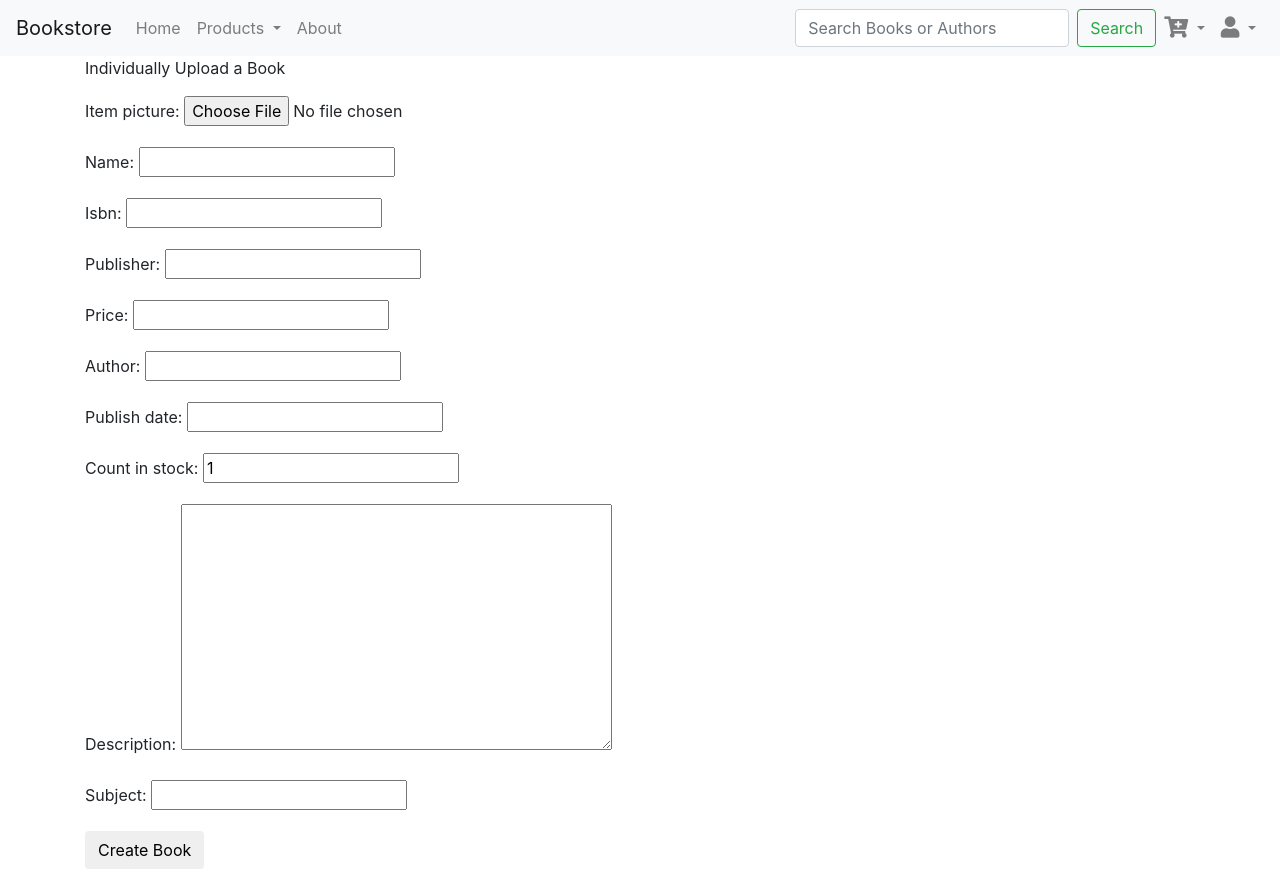
After one commit to dsluo-archive/BookStore, a Django app: page /book/create-book/ in a window 1280 px wide. The commit adds this page. Run offline with Django 3.2, Linux system fonts and the light colour scheme; some libraries are stand-ins or nearby versions.

Commit message:
Added a genre model. Added a create_book form. Added a mass_create_book form. Removed id field for book (was unnecessary). Made ISBN field unique. Added a subject (Genre) field. Added a url to create a book (functional). Added a url to mass create books (nonfunctional). Added a default /book/ url, redirects to home page. Removed footer from base.html - will let a better one be made. Added templates for the two forms.

```diff
--- /dev/null
+++ b/books/forms.py
@@ -0,0 +1,25 @@
+from django import forms
+
+from books.models import Book
+
+
+class MassBookForm(forms.Form):
+    file = forms.FileField()
+
+
+class BookForm(forms.ModelForm):
+    subject = forms.CharField(max_length=30)
+
+    class Meta:
+        model = Book
+        fields = [
+            "item_picture",
+            "name",
+            "isbn",
+            "publisher",
+            "price",
+            "author",
+            "publish_date",
+            "count_in_stock",
+            "description"
+        ]
--- a/books/models.py
+++ b/books/models.py
@@ -6,19 +6,15 @@ from django.db.models.signals import pre_save
 
 
 # Create your models here.
-
-
 def upload_location(instance, filename):
     return "%s/%s" % (instance.slug, filename)
 
 
 class Book(models.Model):
-    id = models.AutoField(primary_key=True)
-
     item_picture = models.ImageField(upload_to=upload_location, null=True, blank=True)
 
     name = models.CharField(max_length=120)
-    isbn = models.CharField(max_length=30)
+    isbn = models.CharField(unique=True, max_length=30)
     publisher = models.CharField(max_length=60)
     author = models.CharField(max_length=60)
 
@@ -32,11 +28,21 @@ class Book(models.Model):
 
     description = models.TextField()
 
+    subject = models.ManyToManyField("Genre", related_name='+', blank=False)
+
     def get_absolute_url(self):
         return reverse("books:detail", kwargs={"slug": self.slug})
 
     def __str__(self):
         return self.name
+
+
+class Genre(models.Model):
+    subject = models.CharField(max_length=30)
+    books = models.ManyToManyField(Book, blank=True)
+
+    def __str__(self):
+        return self.subject
 
 
 class Reservation(models.Model):
--- a/books/urls.py
+++ b/books/urls.py
@@ -7,7 +7,10 @@ app_name = "books"
 urlpatterns = [
     re_path(r'^$', books_views.landing, name='landing'),
     re_path(r'^home/$', books_views.home, name='home'),
-    re_path(r'^item/(?P<slug>[\w-]+)/$', books_views.detail, name='detail'),
+    re_path(r'^book/$', books_views.home),
+    re_path(r'^book/create-book/$', books_views.create_book, name='create'),
+    re_path(r'^book/mass-create-book/$', books_views.mass_create_book, name='mass_create'),
+    re_path(r'^book/(?P<slug>[\w-]+)/$', books_views.detail, name='detail'),
     re_path(r'^q/$', books_views.query, name='query'),
 
     # make / url pattern redirect to home/ if logged in
--- a/books/views.py
+++ b/books/views.py
@@ -1,7 +1,8 @@
 from django.shortcuts import render
 
 # Create your views here.
-from books.models import Book
+from books.models import Book, Genre
+from books.forms import MassBookForm, BookForm
 
 
 def landing(request):
@@ -16,5 +17,32 @@ def detail(request, slug):
     return render(request, "book_detail.html", {"slug": slug})
 
 
+def create_book(request):
+    book_form = BookForm(request.POST or None, request.FILES or None)
+
+    if book_form.is_valid():
+        genre = Genre.objects.all().filter(subject=book_form.cleaned_data['subject']).values().first()
+
+        if genre:
+            new_book = book_form.save()
+            #new_book.subject.set(genre)
+            #new_book.save()
+
+            return render(request, "home_page.html", {})
+        else:
+            book_form.add_error('subject', "Field must be a recognized genre.")
+
+    return render(request, "create_book.html", {"book_form": book_form})
+
+
+def mass_create_book(request):
+    mass_book_form = MassBookForm(request.POST or None, request.FILES or None)
+
+    if mass_book_form.is_valid():
+        return render(request, "home_page.html", {})
+
+    return render(request, "mass_create_book.html", {"mass_book_form": mass_book_form})
+
+
 def query(request):
     return render(request, "query.html", {})
--- a/templates/base.html
+++ b/templates/base.html
@@ -161,13 +161,7 @@
 
 </div>
 
-<footer class="page-footer">
-    <ul>
-        <li> Link 1</li>
-        <li> Link 2</li>
-        <li> Link 3</li>
-    </ul>
-</footer>
+<!-- need working footer, previous one covered page content. -->
 
 </body>
 
--- /dev/null
+++ b/templates/create_book.html
@@ -0,0 +1,16 @@
+{% extends "base.html" %}
+
+{% block main_content %}
+
+    <!-- item info will need to be passed into this -->
+
+    <p>Individually Upload a Book</p>
+    <form method="post" action='' enctype='multipart/form-data'> {% csrf_token %}
+        {{book_form.as_p}}
+
+
+        <input type="submit" class='btn btn-default' value="Create Book"/>
+    </form>
+
+
+{% endblock main_content %}
```
Also changed, not shown: books/admin.py (+10 -1 lines), templates/mass_create_book.html (added, +16 -0 lines), books/migrations/0002_auto_20180612_1825.py (added), books/migrations/0003_auto_20180612_1916.py (added), books/migrations/0004_auto_20180612_1920.py (added), books/migrations/0005_auto_20180612_1923.py (added).
